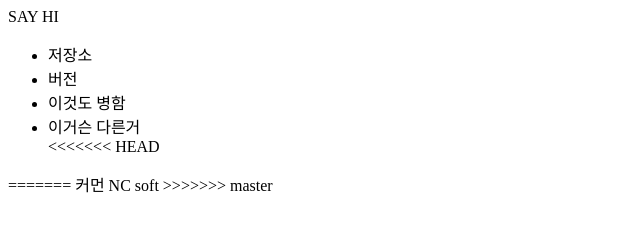
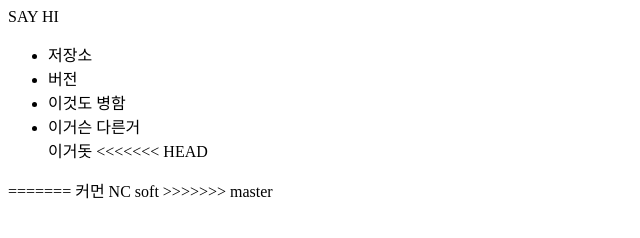
Before and after one commit to Hedsw/Opentutorials_git_yunhyeok, a plain HTML site: page index.html in a window 1280 px wide. Shown: the whole page, without its empty margins (0-640 px from the left). Drawn offline with Linux system fonts and the light colour scheme.

Commit message:
브렌치 충돌

```diff
--- a/index.html
+++ b/index.html
@@ -9,7 +9,7 @@
       <li>버전</li>
       <li> 이것도 병함</li>
       <li>이거슨 다른거</li>
-
+이거돗
 <<<<<<< HEAD
     </ul>
   </body>
```
